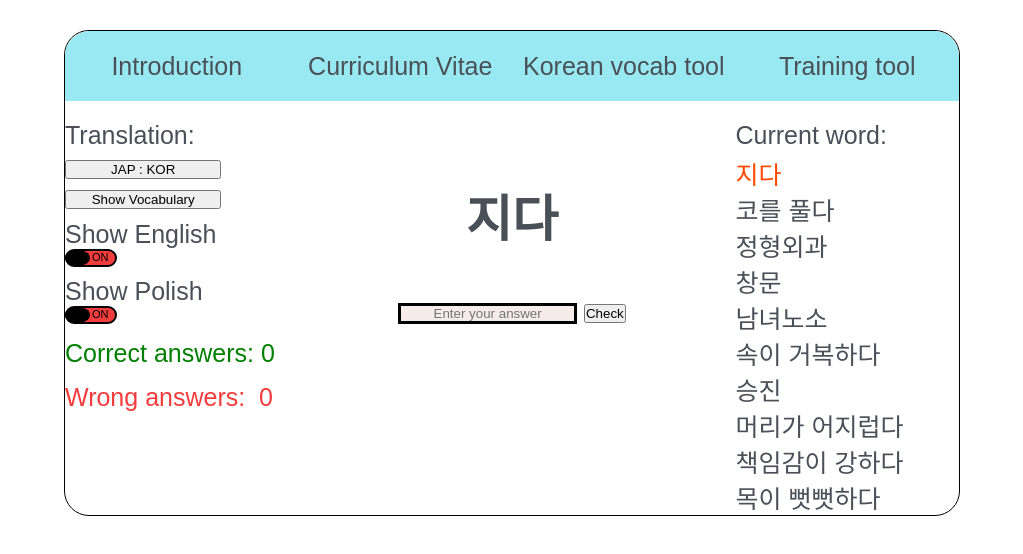
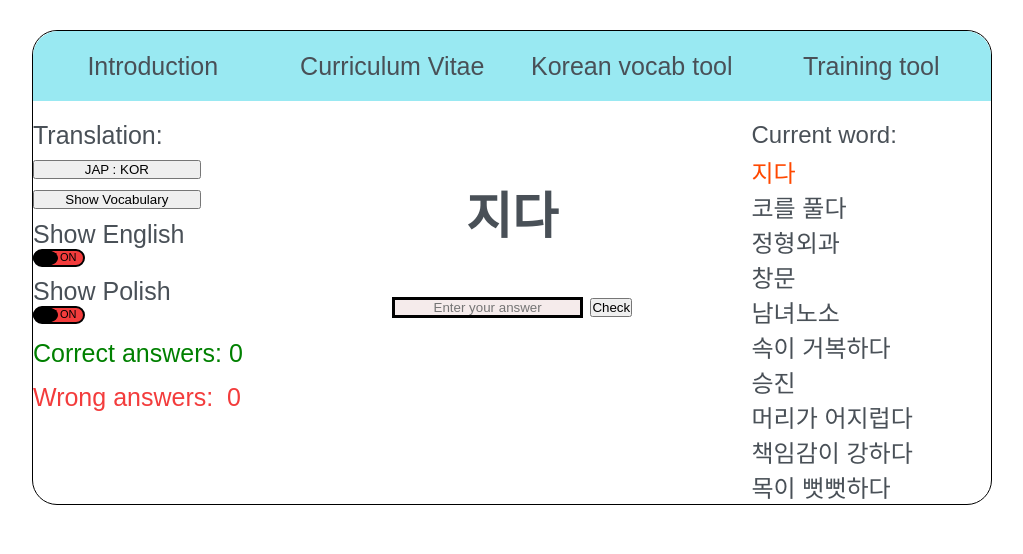
Before and after one commit to SlawekLysakowski/Slaweks_webpage, a website built with Parcel: page index.html in a window 1280 px wide. Both pictures are taken after a click on the button "JAP : KOR". Shown: the whole page, without its empty margins (128-1151 px from the left). Built offline with nearby package versions, Linux system fonts and the light colour scheme.

Commit message:
small sizing improvements

```diff
--- a/script.js
+++ b/script.js
@@ -1,9 +1,6 @@
 'use strict';
 import './vocabulary.js';
-import japaneseWords from './vocabulary.js';
-import {koreanWords} from "./vocabulary.js";
-import {polishWords} from "./vocabulary.js";
-import {englishWords} from "./vocabulary.js";
+import japaneseWords, {englishWords, koreanWords, polishWords} from './vocabulary.js';
 
 window.onload = function () {
 
@@ -167,18 +164,25 @@ window.onload = function () {
   // console.log(polishWords[180])
   const appSizing = function () {
     const wordsDiv = document.querySelector('.word-array-box');
-    const word = document.querySelector('#word-1');
     const height = wordsDiv.scrollHeight;
-    const fontSize = word.fontSize;
-    console.log(height, fontSize)
+    const heightRatio = height / visualViewport.height;
+    const displayedWord = document.querySelector('.displayedWord');
+
+    console.log(height, heightRatio)
     wordsDiv.style.height = `${height}px`;
 
-    if (height > 500) {
-      wordsDiv.style.height = `460px`;
-      wordsDiv.style.fontSize = `21px`
+    if (heightRatio > 0.82) {
+      wordsDiv.style.height = `80%`;
+      wordsDiv.style.fontSize = `19px`
     } else {
-      wordsDiv.style.fontSize = `25px`;
+      wordsDiv.style.fontSize = `24px`;
     }
+
+    if (displayedWord.scrollHeight / displayedWord.scrollWidth > 0.47) {
+      displayedWord.style.fontSize = `20px`;
+      // document.querySelector('#answer-box').style.alignSelf= 'start';
+    }
+    console.log(displayedWord.scrollHeight, displayedWord.scrollWidth);
 
 
 
--- a/styles.css
+++ b/styles.css
@@ -20,7 +20,7 @@ body {
 
 #container {
   margin: 30px auto;
-  width: 70%;
+  width: 75%;
 
   border: 1px solid black;
   border-radius: 25px;
@@ -65,6 +65,7 @@ a:active {
 }
 
 .app {
+  height: 70%;
   display: grid;
   grid-template-columns: repeat(4, 1fr);
   grid-template-rows: repeat(2, 1fr);
```
Also changed, not shown: 4 other files.
